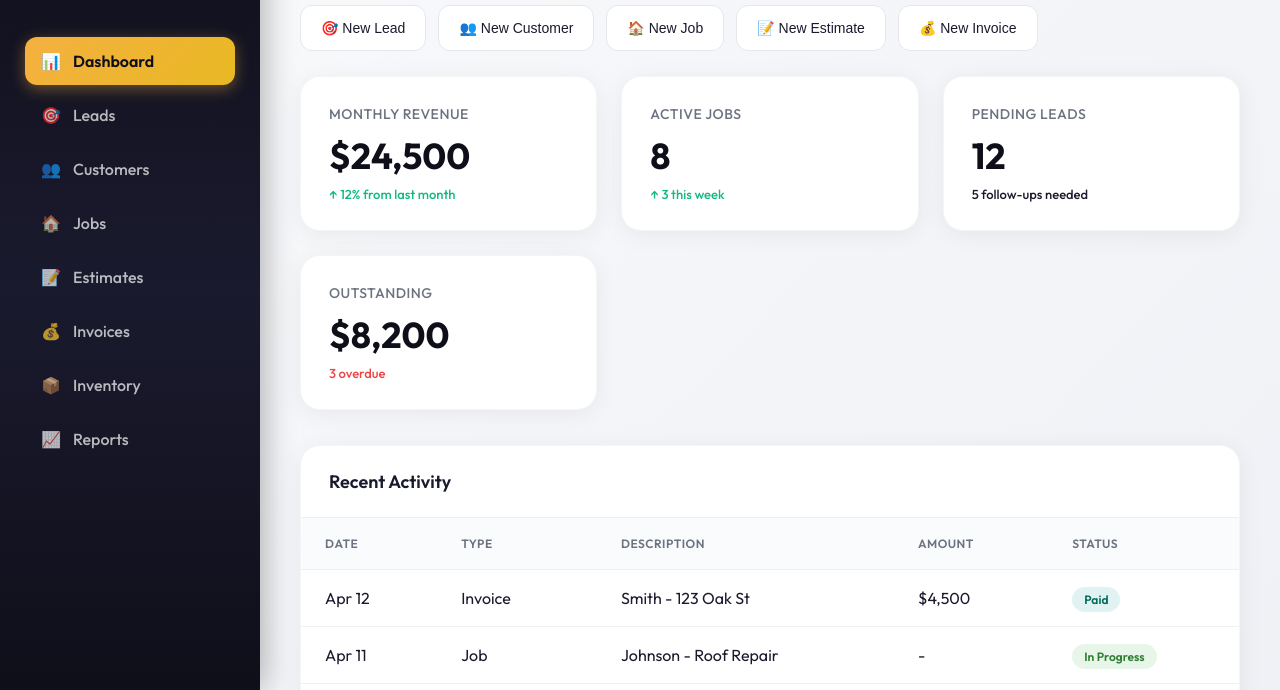
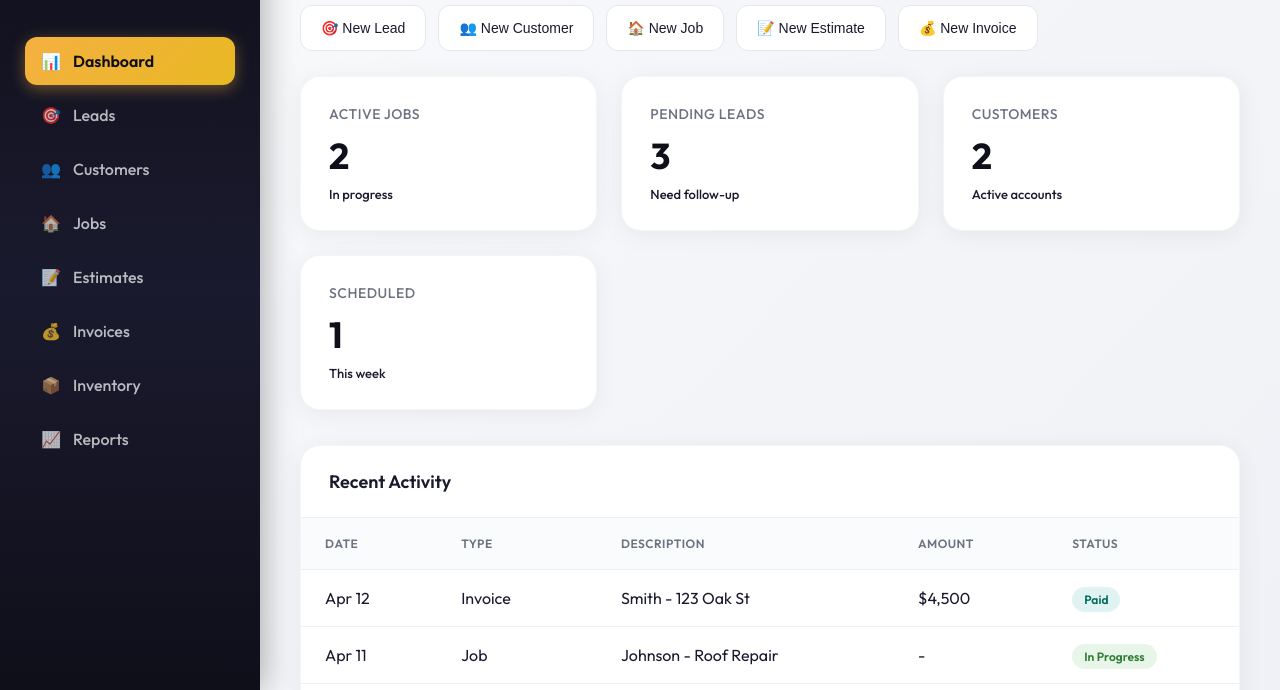
Before and after one commit to MainstreetMemories/hammerflow, a website: page index.html in a window 1280 px wide. Shown: the part 110-800 px from the top of the page. Drawn offline with Linux system fonts and the light colour scheme.

Commit message:
Remove financial data from dashboard for salespeople

```diff
--- a/index.html
+++ b/index.html
@@ -151,24 +151,24 @@
       </div>
       <div class="stats-grid">
         <div class="stat-card">
-          <h3>Monthly Revenue</h3>
-          <div class="value">$24,500</div>
-          <div class="change positive">↑ 12% from last month</div>
-        </div>
-        <div class="stat-card">
           <h3>Active Jobs</h3>
-          <div class="value">8</div>
-          <div class="change positive">↑ 3 this week</div>
+          <div class="value" id="stat-jobs">8</div>
+          <div class="change" id="stat-jobs-change">In progress</div>
         </div>
         <div class="stat-card">
           <h3>Pending Leads</h3>
-          <div class="value">12</div>
-          <div class="change">5 follow-ups needed</div>
+          <div class="value" id="stat-leads">12</div>
+          <div class="change" id="stat-leads-change">Need follow-up</div>
         </div>
         <div class="stat-card">
-          <h3>Outstanding</h3>
-          <div class="value">$8,200</div>
-          <div class="change negative">3 overdue</div>
+          <h3>Customers</h3>
+          <div class="value" id="stat-customers">24</div>
+          <div class="change">Active accounts</div>
+        </div>
+        <div class="stat-card">
+          <h3>Scheduled</h3>
+          <div class="value" id="stat-scheduled">5</div>
+          <div class="change">This week</div>
         </div>
       </div>
       <div class="card">
@@ -276,10 +276,10 @@
     <!-- REPORTS -->
     <div id="page-reports" class="page">
       <div class="stats-grid">
-        <div class="stat-card"><h3>Total Revenue</h3><div class="value">$124,500</div><div class="change positive">YTD</div></div>
-        <div class="stat-card"><h3>Jobs Completed</h3><div class="value">24</div><div class="change positive">This year</div></divdiv>
+        <div class="stat-card"><h3>Total Revenue (YTD)</h3><div class="value" id="report-revenue">$124,500</div><div class="change positive">All time</div></div>
+        <div class="stat-card"><h3>Outstanding</h3><div class="value" id="report-outstanding">$8,200</div><div class="change negative" id="report-overdue">3 overdue</div></div>
+        <div class="stat-card"><h3>Jobs Completed</h3><div class="value" id="report-completed">24</div><div class="change positive">This year</div></div>
         <div class="stat-card"><h3>Avg Job Value</h3><div class="value">$5,187</div></div>
-        <div class="stat-card"><h3>Conversion Rate</h3><div class="value">42%</div><div class="change positive">↑ 8%</div></div>
       </div>
       <div class="card">
         <div class="card-header"><h2>Revenue by Month</h2></div>
@@ -632,9 +632,23 @@
 
     // ============ RENDER FUNCTIONS ============
     function renderAll() {
+      renderDashboard();
       renderLeads();
       renderCustomers();
       renderJobs();
+    }
+
+    function renderDashboard() {
+      // Update dashboard stats
+      const activeJobs = appData.jobs.filter(j => j.status === 'scheduled' || j.status === 'new' || j.status === 'in_progress').length;
+      const pendingLeads = appData.leads.filter(l => l.status !== 'converted' && l.status !== 'lost').length;
+      const totalCustomers = appData.customers.length;
+      const scheduledThisWeek = appData.jobs.filter(j => j.status === 'scheduled').length;
+
+      document.getElementById('stat-jobs').textContent = activeJobs;
+      document.getElementById('stat-leads').textContent = pendingLeads;
+      document.getElementById('stat-customers').textContent = totalCustomers;
+      document.getElementById('stat-scheduled').textContent = scheduledThisWeek;
     }
 
     function renderLeads() {
```
